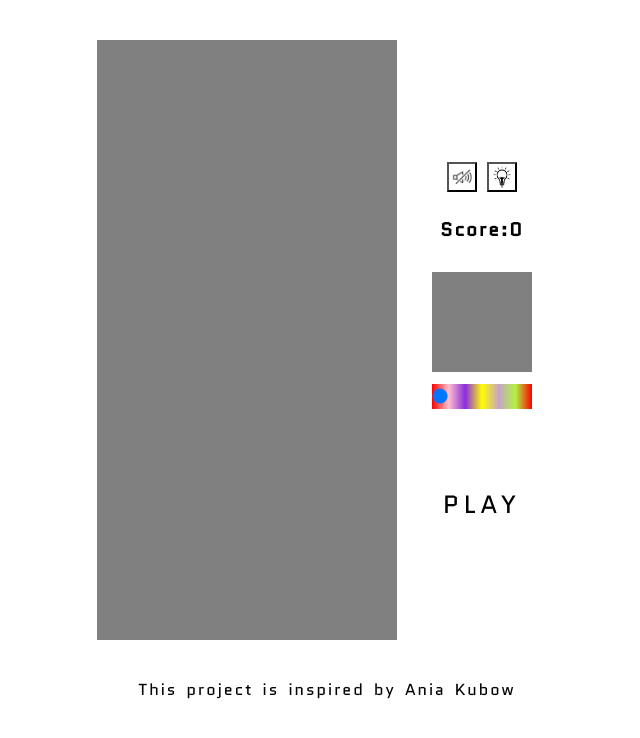
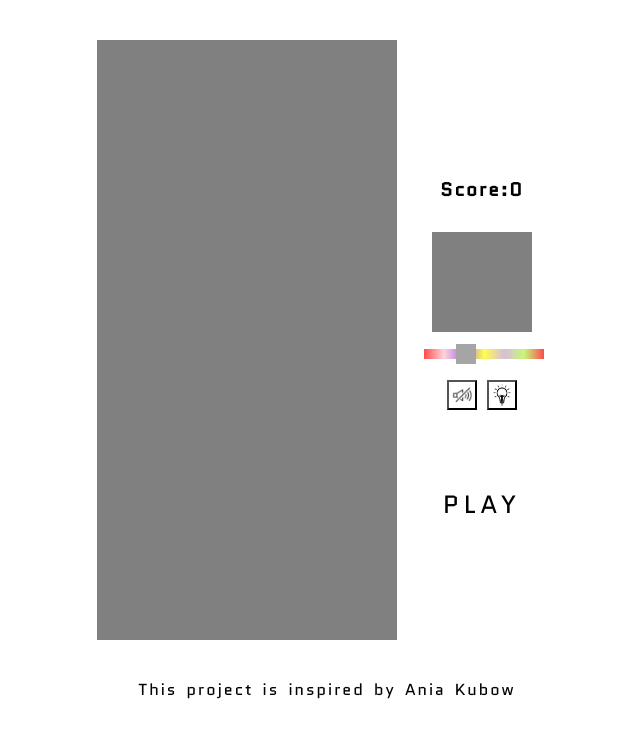
Before and after one commit to MarySweetRollStolen/Tetris_web_game, a plain HTML site: page index.html in a window 1280 px wide. Shown: the whole page, without its empty margins (313-953 px from the left). Drawn offline with Linux system fonts and the light colour scheme.

Commit message:
Add speed slider

```diff
--- a/app.js
+++ b/app.js
@@ -12,6 +12,7 @@ document.addEventListener('DOMContentLoaded', () => {
     let soundFlag = 0
     let isFirstSoundPlay = true;
 
+
     document.getElementById('rulesButton').addEventListener('click', () => {
         document.querySelector('.popup-back').style.display = "flex"
     })
@@ -19,6 +20,7 @@ document.addEventListener('DOMContentLoaded', () => {
     document.getElementById('buttonPopUpClose').addEventListener('click', () => {
         document.querySelector('.popup-back').style.display = "none"
     })
+
 
     const color = [
         'brown',
@@ -212,6 +214,18 @@ document.addEventListener('DOMContentLoaded', () => {
         })
     }
 
+    function changeSpeed() {
+        if(timerId){
+        let slider = document.getElementById("speedRange")
+        clearInterval(timerId)
+        draw()
+        timerId = setInterval(moveDown, slider.value)
+        nextRandom = Math.floor(Math.random()*theTetrominoes.length)
+        displayShape()
+        }
+    }
+    document.getElementById('speedRange').addEventListener('change', changeSpeed)
+
     startButton.addEventListener('click', () =>{
         if(timerId){
             clearInterval(timerId)
@@ -219,7 +233,8 @@ document.addEventListener('DOMContentLoaded', () => {
             startButton.innerHTML = 'play'
         } else {
             draw()
-            timerId = setInterval(moveDown, 300)
+            let slider = document.getElementById("speedRange")
+            timerId = setInterval(moveDown, slider.value)
             nextRandom = Math.floor(Math.random()*theTetrominoes.length)
             displayShape()
             startButton.innerHTML = 'pause'
--- a/index.html
+++ b/index.html
@@ -230,16 +230,7 @@
       </div>
 
       <div class="side-container">
-        <div class="mini-buttons-container">
-          <audio id="sound" loop>
-            <!-- <source src="audio/Sexual Purity - Wake Up.mp3" type="audio/mp3">
-            <source src="audio/Sexual Purity - Wake Up.ogg" type="audio/ogg">
-            <source src="audio/Sexual Purity - Wake Up.wav" type="audio/wav"> -->
-            Your browser does not support the audio element.
-          </audio>
-          <button id="soundButton" class="mini-button"></button>
-          <button id="rulesButton" class="mini-button"></button>
-        </div>
+
         <div>
           <h3 class="golografic">Score:<span id="score">0</span></h3>
         </div>
@@ -261,8 +252,18 @@
         <div></div>
         <div></div>
       </div>
-      <div class="slide-container">
-        <input type="range" min="1000" max="100" value="300" id="speedRange">
+      <div class="slidecontainer">
+        <input type="range" min="50" max="1000" value="300" step="100" class="slider" id="speedRange">
+      </div>
+      <div class="mini-buttons-container">
+        <audio id="sound" loop>
+          <!-- <source src="audio/Sexual Purity - Wake Up.mp3" type="audio/mp3">
+          <source src="audio/Sexual Purity - Wake Up.ogg" type="audio/ogg">
+          <source src="audio/Sexual Purity - Wake Up.wav" type="audio/wav"> -->
+          Your browser does not support the audio element.
+        </audio>
+        <button id="soundButton" class="mini-button"></button>
+        <button id="rulesButton" class="mini-button"></button>
       </div>
       <div>
         <button id="start-button" class="golografic">play</button>
--- a/style.css
+++ b/style.css
@@ -73,6 +73,7 @@ body{
 .mini-buttons-container{
     display: flex;
     justify-content: space-around;
+    margin-top: 10px;
 }
 
 .mini-button {
@@ -104,14 +105,42 @@ body{
     background-size: cover;
 }
 
-#speedRange {
-    width: 100px;
+.slidecontainer {
+    width: 80%;
+    border: 3px black;
+  }
+
+  .slider {
+    -webkit-appearance: none;
+    width: 100%;
+    height: 10px;
+    background: green;
+    background: linear-gradient(90deg, red, pink, blueviolet, yellow, #C8A2C8, #b0f542, red);
+    outline: none;
+    opacity: 0.7;
+    -webkit-transition: .1s;
+    transition: opacity .1s;
+  }
+
+  .slider:hover {
+    opacity: 1;
+  }
+
+  .slider::-webkit-slider-thumb {
     -webkit-appearance: none;
     appearance: none;
+    width: 20px;
+    height: 20px;
+    background: gray;
+    cursor: pointer;
+  }
+
+  .slider::-moz-range-thumb {
+    width: 25px;
     height: 25px;
-    background: linear-gradient(90deg, red, pink, blueviolet, yellow, #C8A2C8, #b0f542, red);
-
-}
+    background: gray;
+    cursor: pointer;
+  }
 
 #start-button {
     margin-top: 70px;
```
